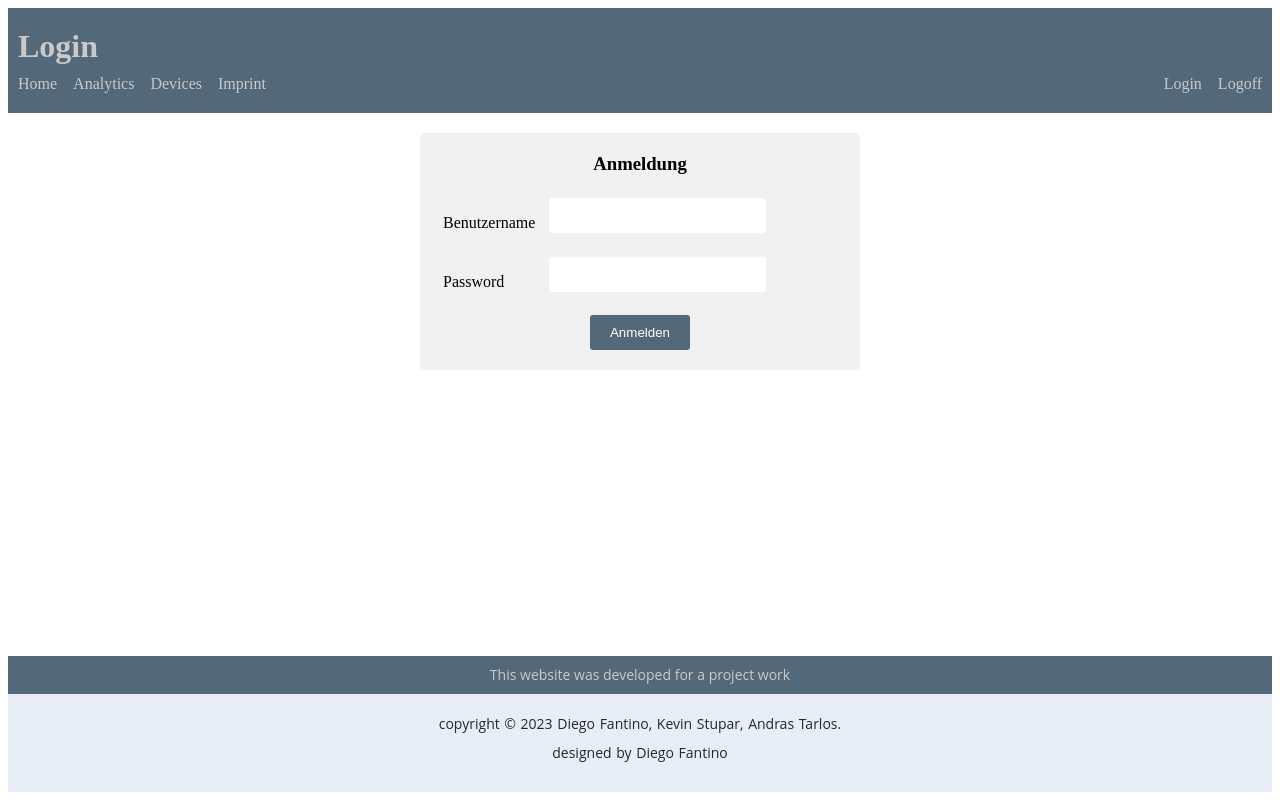
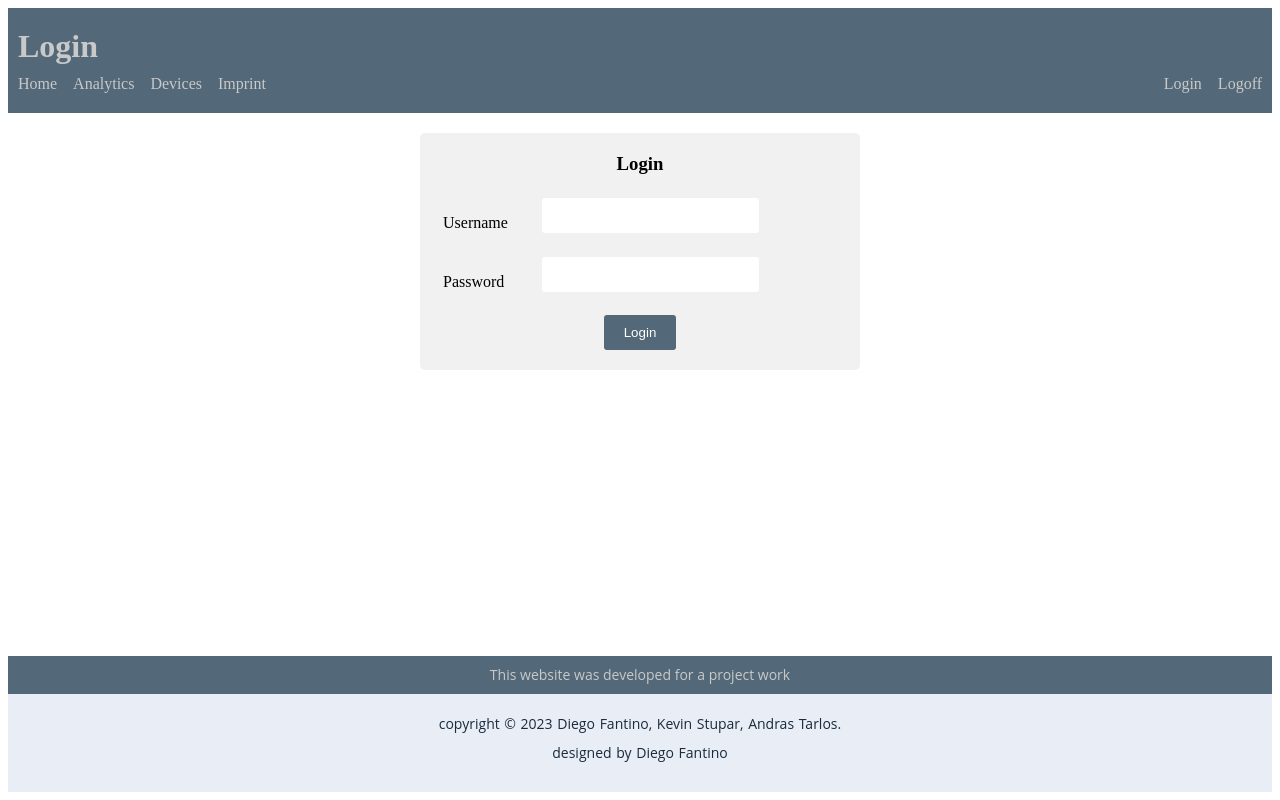
Before and after one commit to pantherinblack/IOT-Frontend, a plain HTML site: page login.html in a window 1280 px wide. Drawn offline with nearby package versions, Linux system fonts and the light colour scheme.

Commit message:
Stand 6.05.2023 (changed content to English)

```diff
--- a/login.html
+++ b/login.html
@@ -31,11 +31,11 @@
 </header>
 <main>
     <div class="loginForm">
-        <h3>Anmeldung</h3>
+        <h3>Login</h3>
         <form id="loginForm">
             <table>
                 <tr>
-                    <td><label for="userName">Benutzername</label></td>
+                    <td><label for="userName" style="padding-right: 30px">Username</label></td>
                     <td><input id="userName" name="userName" type="text"/>
                 </tr>
                 <tr>
@@ -43,7 +43,7 @@
                     <td><input id="password" name="password" type="password"/>
                 </tr>
             </table>
-            <button id="login" type="submit">Anmelden</button>
+            <button id="login" type="submit">Login</button>
         </form>
     </div>
 </main>
```
